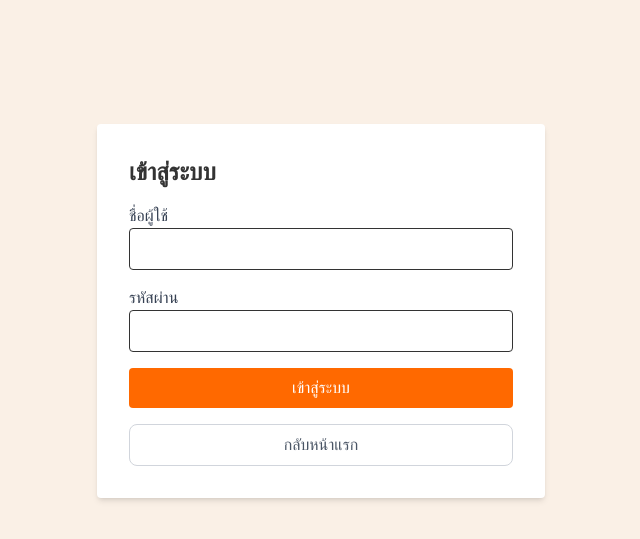
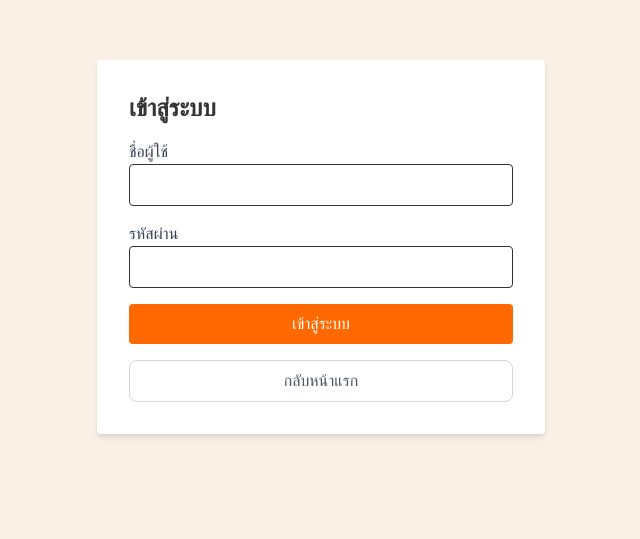
Before and after one commit to Nunthiphat/couple_store, a Next.js app: page /login in a window 1280 px wide. Shown: the part 153-692 px from the top of the page, without its empty margins (319-959 px from the left). Built offline with nearby package versions, Linux system fonts and the light colour scheme; a web font is replaced by a local one.

Commit message:
Admin button fix

```diff
--- a/src/app/login/page.jsx
+++ b/src/app/login/page.jsx
@@ -23,7 +23,7 @@ export default function LoginPage() {
   };
 
   return (
-    <div className="min-h-screen flex items-center justify-center">
+    <div className="min-h-screen flex items-center justify-center pt-0 -mt-16">
       <div className="bg-white p-8 rounded shadow-md w-full max-w-md">
         <h2 className="text-2xl font-bold mb-4">เข้าสู่ระบบ</h2>
         <form onSubmit={handleSubmit}>
--- a/src/components/ui/card.js
+++ b/src/components/ui/card.js
@@ -101,7 +101,7 @@ export default function Card({ product, isAdmin, refresh }) {
                   e.stopPropagation()
                   setOpen(true)
                 }}
-                className="absolute top-2 right-2 bg-blue-600 text-white text-sm px-3 py-1 rounded z-10"
+                className="absolute top-2 right-2 bg-blue-600 text-white text-xs sm:text-sm px-2 sm:px-3 py-1 rounded z-10"
               >
                 แก้ไข
               </button>
@@ -111,7 +111,7 @@ export default function Card({ product, isAdmin, refresh }) {
                   e.stopPropagation()
                   handleDelete()
                 }}
-                className="absolute top-12 right-2 bg-red-600 text-white text-sm px-3 py-1 rounded z-10"
+                className="absolute top-8 sm:top-12 right-2 bg-red-600 text-white text-xs sm:text-sm px-2 sm:px-3 py-1 rounded z-10"
               >
                 ลบ
               </button>
```
